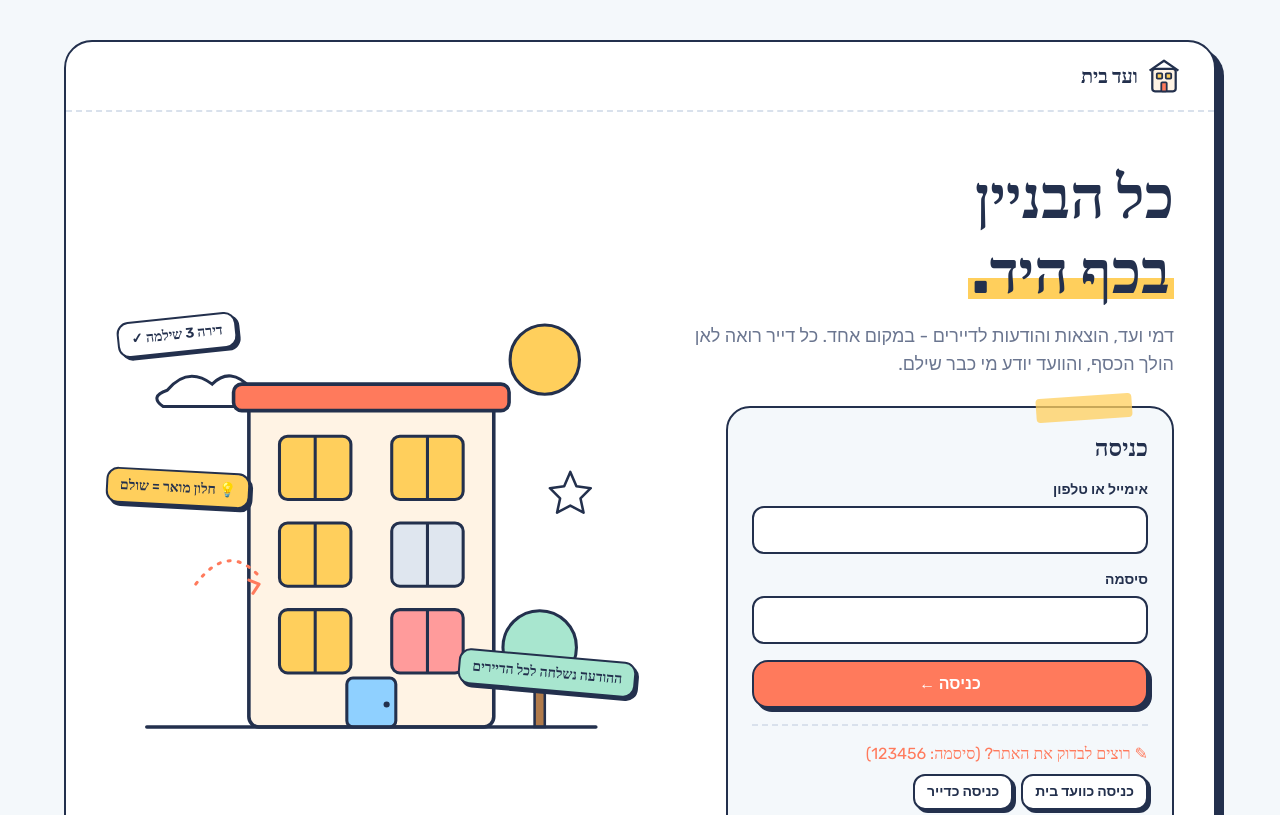
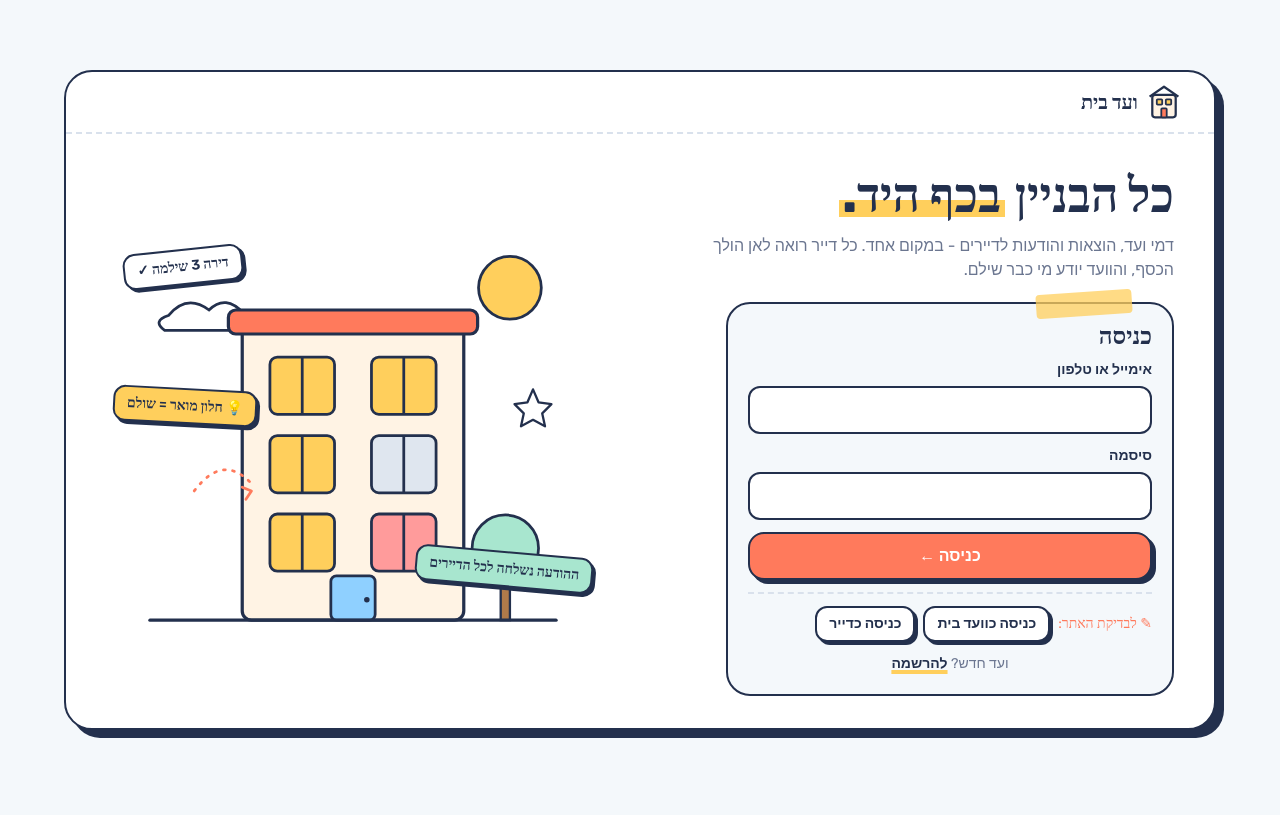
Before and after one commit to miri5202/miri-margalit-vaad-client, a React (Vite) app: page /login in a window 1280 px wide. Shown: the top 815 px of the page. Built offline with nearby package versions, Linux system fonts and the light colour scheme; no server answers; a web font is replaced by a local one.

Commit message:
שינוי tailwind

```diff
--- a/index.html
+++ b/index.html
@@ -2,7 +2,7 @@
 <html lang="he" dir="rtl">
   <head>
     <meta charset="UTF-8" />
-    <link rel="icon" type="image/svg+xml" href="/house.svg" />
+    <link rel="icon" type="image/svg+xml" href="/logo.svg" />
     <meta name="viewport" content="width=device-width, initial-scale=1.0" />
     <!-- גופנים: Rubik לטקסט, Playpen Sans Hebrew (כתב יד) לכותרות -->
     <link rel="preconnect" href="https://fonts.googleapis.com" />
--- a/src/components/layout/AuthLayout.tsx
+++ b/src/components/layout/AuthLayout.tsx
@@ -9,28 +9,30 @@ interface AuthLayoutProps {
 // מבנה עמודי הכניסה וההרשמה: כותרת והטופס מצד אחד, איור הבניין מהצד השני
 function AuthLayout({ children }: AuthLayoutProps) {
   return (
-    <div className="min-h-screen bg-paper px-4 py-6 sm:px-6 sm:py-10">
-      <div className="mx-auto max-w-6xl overflow-hidden rounded-[28px] border-[2.5px] border-ink bg-card shadow-sketch-lg">
-        <header className="flex items-center gap-2 border-b-2 border-dashed border-line px-6 py-4 font-hand text-xl font-extrabold sm:px-8">
+    <div className="min-h-screen bg-paper p-4 sm:p-6 lg:flex lg:items-center">
+      <div className="mx-auto w-full max-w-6xl overflow-hidden rounded-[28px] border-[2.5px] border-ink bg-card shadow-sketch-lg">
+        <header className="flex items-center gap-2 border-b-2 border-dashed border-line px-6 py-3 font-hand text-xl font-extrabold sm:px-8">
           <Logo />
           ועד בית
         </header>
 
-        <div className="grid items-center gap-8 px-6 py-8 sm:px-10 sm:py-12 lg:grid-cols-[1fr_1.05fr]">
+        <div className="grid items-center gap-6 px-6 py-6 sm:px-10 lg:grid-cols-[1fr_0.9fr] lg:py-8">
           <div className="min-w-0">
-            <h1 className="mb-3 text-4xl leading-tight sm:text-5xl lg:text-6xl">
-              כל הבניין
-              <br />
+            <h1 className="mb-2 text-4xl leading-tight lg:text-5xl">
+              כל הבניין <br className="sm:hidden" />
               <span className="bg-marker px-1">
                 בכף היד.
               </span>
             </h1>
-            <p className="mb-7 max-w-[42ch] text-lg text-muted">
+            <p className="mb-5 max-w-[46ch] text-muted">
               דמי ועד, הוצאות והודעות לדיירים - במקום אחד. כל דייר רואה לאן הולך הכסף, והוועד יודע מי כבר שילם.
             </p>
             {children}
           </div>
-          <BuildingArt />
+          {/* האיור לא גבוה מ-60% מגובה המסך, כדי שכל העמוד ייכנס בלי גלילה */}
+          <div className="mx-auto hidden w-full max-w-[60vh] lg:block">
+            <BuildingArt />
+          </div>
         </div>
       </div>
     </div>
--- a/src/pages/LoginPage.tsx
+++ b/src/pages/LoginPage.tsx
@@ -50,13 +50,13 @@ function LoginPage() {
   return (
     <AuthLayout>
       <form
-        className="relative grid max-w-md gap-4 rounded-3xl border-[2.5px] border-ink bg-paper p-5 sm:p-6"
+        className="relative grid max-w-md gap-3 rounded-3xl border-[2.5px] border-ink bg-paper p-5"
         onSubmit={handleSubmit(onSubmit)}
         noValidate
       >
         {/* נייר דבק */}
         <span className="absolute -top-3 right-10 h-6 w-24 -rotate-[4deg] rounded-sm bg-sun/75" aria-hidden="true" />
-        <h2 className="text-2xl">כניסה</h2>
+        <h2 className="text-2xl leading-none">כניסה</h2>
 
         <Field label="אימייל או טלפון" htmlFor="login" error={errors.login?.message}>
           <input
@@ -84,19 +84,17 @@ function LoginPage() {
           {isSubmitting ? "מתחבר..." : "כניסה ←"}
         </button>
 
-        <div className="grid gap-2 border-t-2 border-dashed border-line pt-4">
-          <span className="font-hand text-coral">✎ רוצים לבדוק את האתר? (סיסמה: 123456)</span>
-          <div className="flex flex-wrap gap-2">
+        <div className="flex flex-wrap items-center gap-2 border-t-2 border-dashed border-line pt-3">
+          <span className="font-hand text-sm text-coral">✎ לבדיקת האתר:</span>
             <button type="button" className={btn("secondary", "sm")} onClick={() => fillDemo("admin@vaad.test")}>
               כניסה כוועד בית
             </button>
             <button type="button" className={btn("secondary", "sm")} onClick={() => fillDemo("apt2@vaad.test")}>
               כניסה כדייר
             </button>
-          </div>
         </div>
 
-        <p className="text-center text-muted">
+        <p className="text-center text-sm text-muted">
           ועד חדש?{" "}
           <Link to="/register" className="font-bold text-ink underline decoration-sun decoration-4 underline-offset-2">
             להרשמה
```
Also changed, not shown: public/logo.svg (added).
